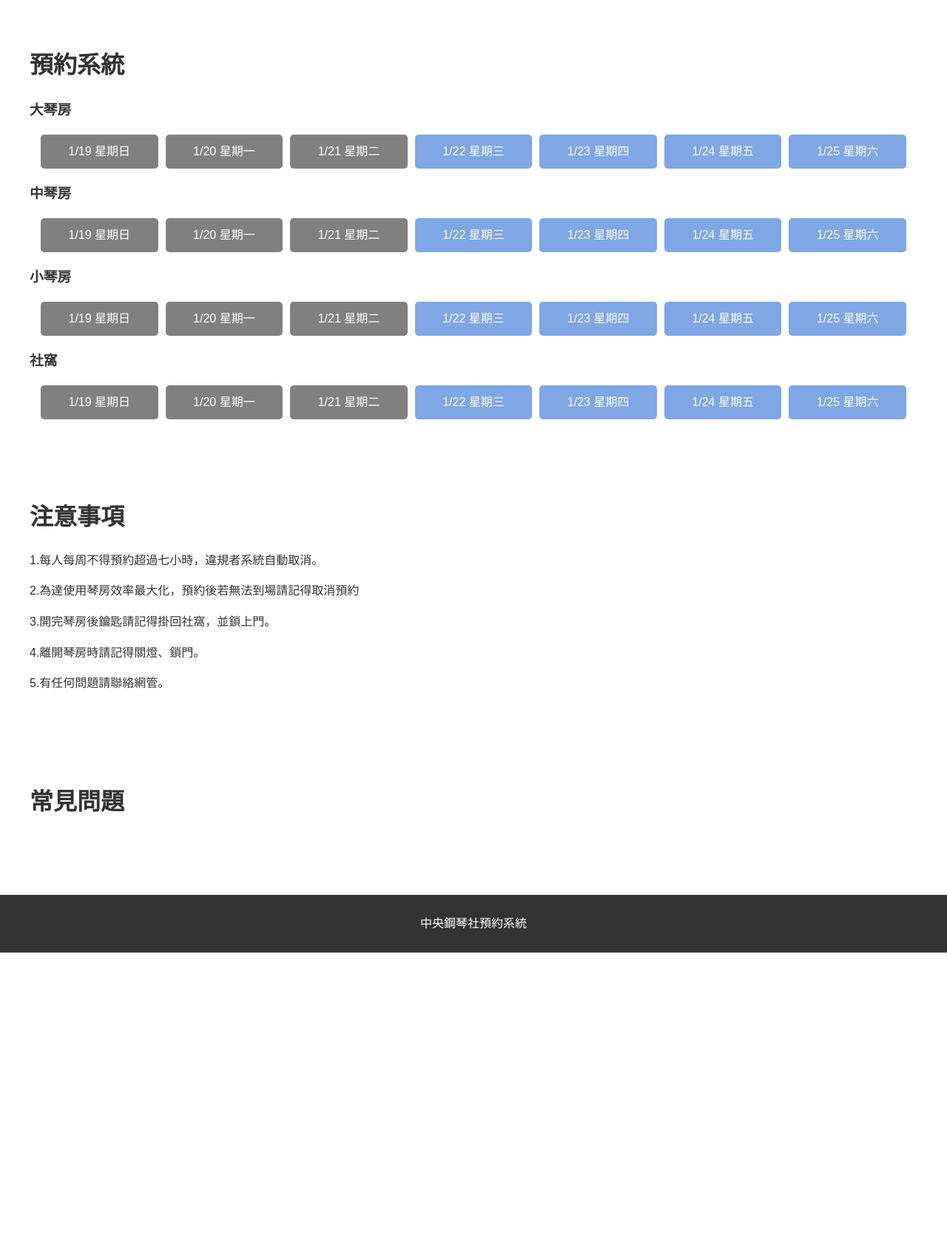
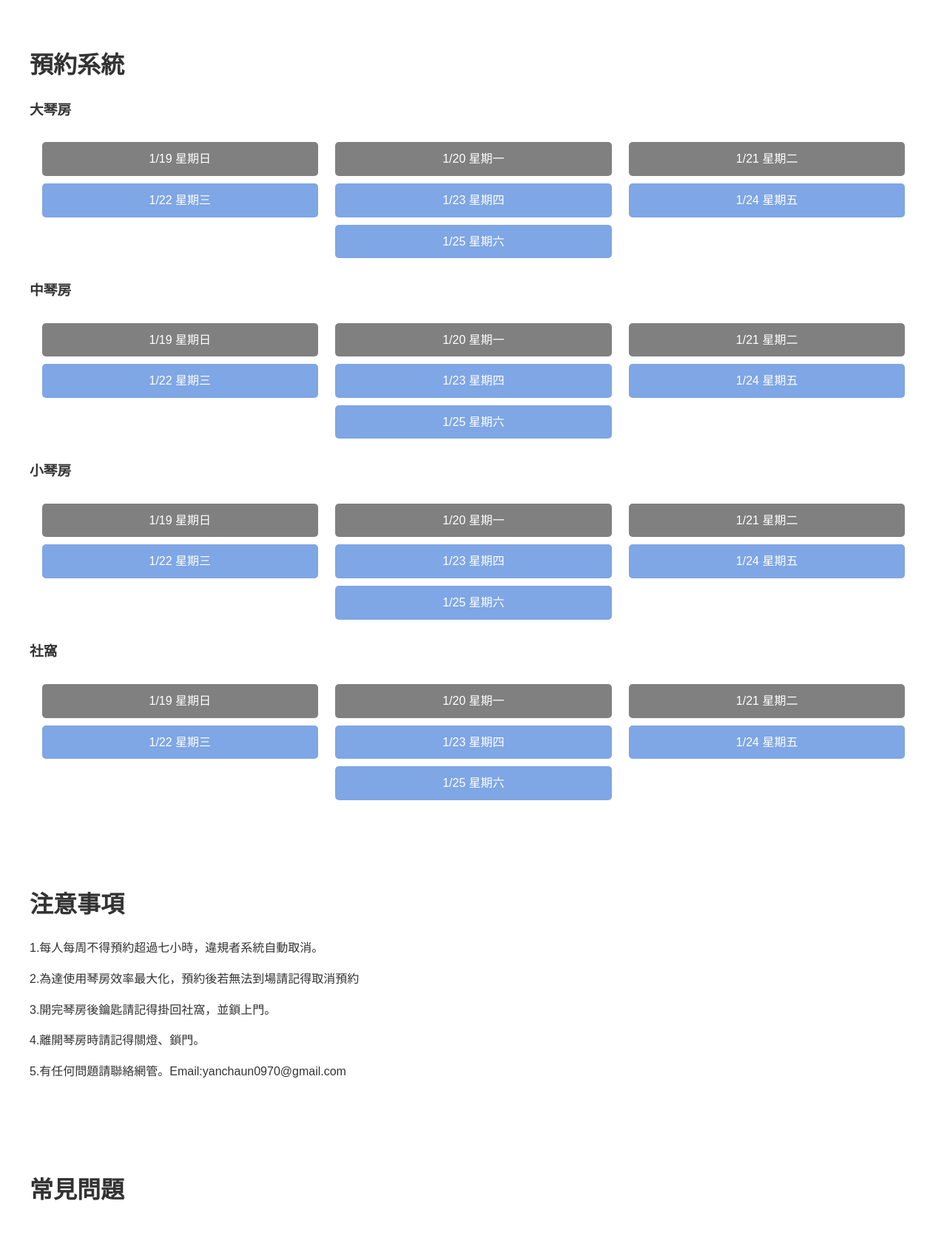
Before and after one commit to Craft931226/PianoClubReservation, a Django app: template projectApp/templates/homePage.html in a window 1280 px wide. Shown: the part 473-2174 px from the top of the page at 74% size. Before the commit the page ends 1761 px from the top, so only its background shows below. Run offline with Django 5.2, Linux system fonts and the light colour scheme; the template is opened without the code that fills it, so the values that code supplies are empty.

Commit message:
update UI

```diff
--- a/projectApp/static/css/style_home.css
+++ b/projectApp/static/css/style_home.css
@@ -160,23 +160,25 @@ body {
     margin-top: 40px;
     }
     .button-container {
-      display: flex; /* 使用 Flexbox 佈局 */
-      justify-content: space-between; /* 按鈕之間均勻分布 */
-      width: 100%; /* 確保容器占滿螢幕寬度 */
-      padding: 0 10px; /* 容器左右內邊距 */
-      box-sizing: border-box; /* 確保內邊距不影響整體寬度 */
+      display: flex; /* 使用彈性盒子布局 */
+      flex-wrap: wrap; /* 允許按鈕換行 */
+      justify-content: space-around; /* 按鈕均勻分布 */
+      gap: 10px; /* 按鈕之間的間距 */
+      width: 100%; /* 占滿父容器寬度 */
+      padding: 10px; /* 增加內邊距 */
+      box-sizing: border-box; /* 包含內邊距在寬度內 */
   }
     .reservation-btn {
-      flex: 1; /* 按鈕等分寬度 */
-      margin: 0 5px; /* 按鈕之間的間距 */
+      flex: 0 1 calc(33.333% - 20px); /* 每行最多3個按鈕，間距10px */
+      max-width: 100%; /* 防止按鈕超出容器寬度 */
       text-align: center; /* 文字置中 */
-      background: #7fa6e5;
-      color: #fff;
-      padding: 10px 20px;
+      background: #7fa6e5; /* 按鈕背景色 */
+      color: #fff; /* 按鈕文字顏色 */
+      padding: 10px;
       text-decoration: none;
       border-radius: 5px;
       transition: background 0.3s;
-
+      box-sizing: border-box; /* 包含內邊距在寬度內 */
   }
 
     .reservation-btn:hover {
@@ -218,3 +220,16 @@ body {
         background: rgba(0, 0, 0, 0.5); /* 半透明背景 */
         z-index: 1000; /* 確保置於最上層 */
     }
+
+    /* 響應式布局 */
+  @media (max-width: 768px) {
+      .reservation-btn {
+          flex: 0 1 calc(50% - 20px); /* 每行最多顯示2個按鈕 */
+      }
+  }
+
+  @media (max-width: 480px) {
+      .reservation-btn {
+          flex: 0 1 calc(100% - 20px); /* 每行顯示1個按鈕 */
+      }
+  }
--- a/projectApp/static/js/scroll.js
+++ b/projectApp/static/js/scroll.js
@@ -2,7 +2,7 @@ const translations = {
     "預約系統": { en: "Reserve", zh: "預約系統" },
     "注意事項": { en: "Note", zh: "注意事項" },
     "常見問題": { en: "F&Q", zh: "常見問題" },
-    "歡迎": { en: "Welcome，", zh: "歡迎，" },
+    "歡迎": { en: "Welcome,", zh: "歡迎，" },
     "歡迎來到琴房預約系統": { en: "Welcome to the Piano Room Reservation System", zh: "歡迎來到琴房預約系統" },
     "若您是第一次使用，請閱讀以下注意事項": { en: "If this is your first time, please read the following precautions", zh: "若您是第一次使用，請閱讀以下注意事項" },
     "中央鋼琴社預約系統": { en: "National Central University Piano Society Reservation System", zh: "中央鋼琴社預約系統" },
@@ -10,7 +10,7 @@ const translations = {
     "為達使用琴房效率最大化，預約後若無法到場請記得取消預約": { en: "2.To maximize the efficiency of using the piano room, please remember to cancel your reservation if you cannot attend.", zh: "2.為達使用琴房效率最大化，預約後若無法到場請記得取消預約" },
     "開完琴房後鑰匙請記得掛回社窩，並鎖上門。": { en: "3.After using the piano room, please remember to hang the key back in the club room and lock the door.", zh: "3.開完琴房後鑰匙請記得掛回社窩，並鎖上門。" },
     "離開琴房時請記得關燈、鎖門。": { en: "4.When leaving the piano room, please remember to turn off the lights and lock the door.", zh: "4.離開琴房時請記得關燈、鎖門。" },
-    "有任何問題請聯絡網管。": { en: "5.If you have any questions, please contact the network administrator.", zh: "5.有任何問題請聯絡網管。" }
+    "有任何問題請聯絡網管。": { en: "5.If you have any questions, please contact the network administrator.Email:yanchaun0970@gmail.com", zh: "5.有任何問題請聯絡網管。Email:yanchaun0970@gmail.com" }
 };
 
 function initializeTranslations() {
@@ -37,15 +37,25 @@ document.getElementById('languages').addEventListener('change', function () {
     });
 });
 
-function openDialog() {
-    document.getElementById("myDialog").showModal();
+function openDialog(event) {
+  const button = event.currentTarget; // 取得被點擊的按鈕
+  const date = button.getAttribute('data-date'); // 獲取按鈕上的本地日期資訊
+  const roomType = button.closest('.button-container').previousElementSibling.textContent; // 獲取琴房類型
+
+  // 更新彈窗內容
+  const dialog = document.getElementById("myDialog");
+  dialog.innerHTML = `
+    <p>預約日期：${date}</p>
+    <p>琴房類型：${roomType}</p>
+    <button onclick="closeDialog()">關閉</button>
+  `;
+  dialog.showModal();
+}
+function closeDialog() {
+  const dialog = document.getElementById("myDialog");
+  dialog.close();
 }
 
-function closeDialog() {
-    document.getElementById("myDialog").close();
-}
-
-// 計算當週的日期
 function calculateWeekDates() {
   const today = new Date(); // 當前日期
   const dayOfWeek = today.getDay(); // 今天是星期幾 (0: 星期日, 1: 星期一, ...)
@@ -57,10 +67,13 @@ function calculateWeekDates() {
   for (let i = 0; i < 7; i++) {
     const date = new Date(startOfWeek);
     date.setDate(startOfWeek.getDate() + i); // 增加 i 天
-    weekDates.push(date);
+    weekDates.push(
+      new Date(date.getFullYear(), date.getMonth(), date.getDate()) // 確保是本地時間
+    );
   }
   return weekDates;
 }
+
 
 // 格式化日期為 "月/日 星期X"
 function formatDate(date) {
@@ -71,10 +84,10 @@ function formatDate(date) {
   return `${formattedDate} 星期${weekday}`;
 }
 
-// 更新所有琴房的按鈕文字
 function updateReservationButtons() {
   const weekDates = calculateWeekDates(); // 獲取當週日期
   const today = new Date(); // 獲取今天日期
+  today.setHours(0, 0, 0, 0); // 將今天的時間設為 0 點，便於比較
 
   // 找到每個琴房區塊中的按鈕
   const roomContainers = document.querySelectorAll('.button-container');
@@ -85,21 +98,29 @@ function updateReservationButtons() {
         const buttonDate = weekDates[index];
         button.innerText = formatDate(buttonDate); // 更新按鈕文字
 
-        // 比較日期，小於今天則設為灰色並禁用
-        if (buttonDate < today.setHours(0, 0, 0, 0)) {
+        // 使用本地日期作為 data-date
+        const localDate = `${buttonDate.getFullYear()}-${(buttonDate.getMonth() + 1)
+          .toString()
+          .padStart(2, '0')}-${buttonDate.getDate().toString().padStart(2, '0')}`;
+        button.setAttribute('data-date', localDate); // 設定 data-date 屬性
+
+        // 禁用過去的日期按鈕
+        if (buttonDate < today) {
           button.style.backgroundColor = 'gray'; // 設定灰色背景
           button.style.cursor = 'not-allowed'; // 改變游標為不可用樣式
           button.onclick = null; // 禁止點擊事件
         } else {
           button.style.backgroundColor = ''; // 還原按鈕背景
           button.style.cursor = 'pointer'; // 還原游標樣式
-          button.onclick = openDialog; // 恢復點擊事件
+          button.onclick = (event) => openDialog(event); // 綁定點擊事件
         }
       }
     });
   });
 }
 
+
+
 // 初始化
 document.addEventListener('DOMContentLoaded', () => {
   updateReservationButtons(); // 在頁面加載時更新按鈕文字
--- a/projectApp/templates/Login.html
+++ b/projectApp/templates/Login.html
@@ -19,7 +19,7 @@
                 <input type="text" id="name" name="name" placeholder="輸入您的使用者名稱" required>
             </div>
             <div class="form-group">
-                <label for="password">學號</label>
+                <label for="password">密碼(第一次會是學號)</label>
                 <input type="password" id="student_id" name="student_id" placeholder="輸入您的密碼" required>
             </div>
             <button type="submit" class="login-btn">登入</button>
--- a/projectApp/templates/homePage.html
+++ b/projectApp/templates/homePage.html
@@ -6,9 +6,8 @@
     <title>Home Page</title>
 
     {% load static %}
+    <link rel="icon" href="{% static 'favicon.ico' %}">
     <link rel="stylesheet" type= "text/css" href="{% static 'css/style_home.css' %}">
-    <link rel="icon" href="{% static 'favicon.ico' %}" type="image/x-icon">
-
 </head>
 <body>
     <header>
@@ -17,7 +16,7 @@
                 <li><a href="#reservation" data-translate="預約系統">預約系統</a></li>
                 <li><a href="#notations" data-translate="注意事項">注意事項</a></li>
                 <li><a href="#questions" data-translate="常見問題">常見問題</a></li>
-                <li class="welcome" data-translate="歡迎">歡迎，{{ username }}</li>
+                <li class="welcome" data-translate="歡迎">歡迎，</li>
                 <li>{{ username }}</li>
                 <select id="languages">
                   <option value="zh">中文</option>
--- a/projectApp/views.py
+++ b/projectApp/views.py
@@ -3,7 +3,7 @@ from django.shortcuts import render, redirect
 from .google_sheets import read_data
 
 # 試算表的範圍，包含用戶數據
-GOOGLE_SHEET_RANGE = '表單回應 1!A2:B'  # 假設試算表有 Name 和 Student ID 列
+GOOGLE_SHEET_RANGE = '社員資料!A2:B'  # 假設試算表有 Name 和 Student ID 列
 
 def second_page(request):
     error_message = None
```
Also changed, not shown: projectApp/google_sheets.py (+12 -1 lines), projectApp/models.py (deleted, +0 -9 lines). Lines whose indentation alone changed are shown as unchanged.
